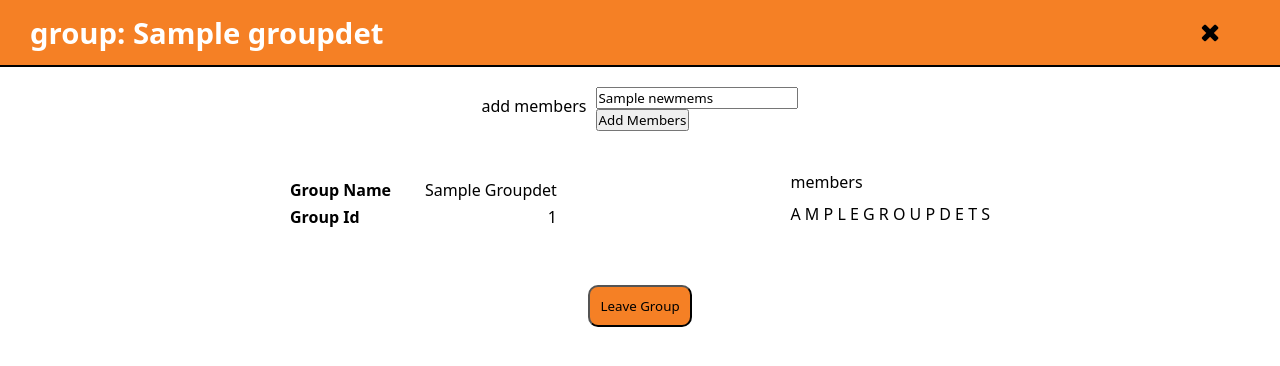
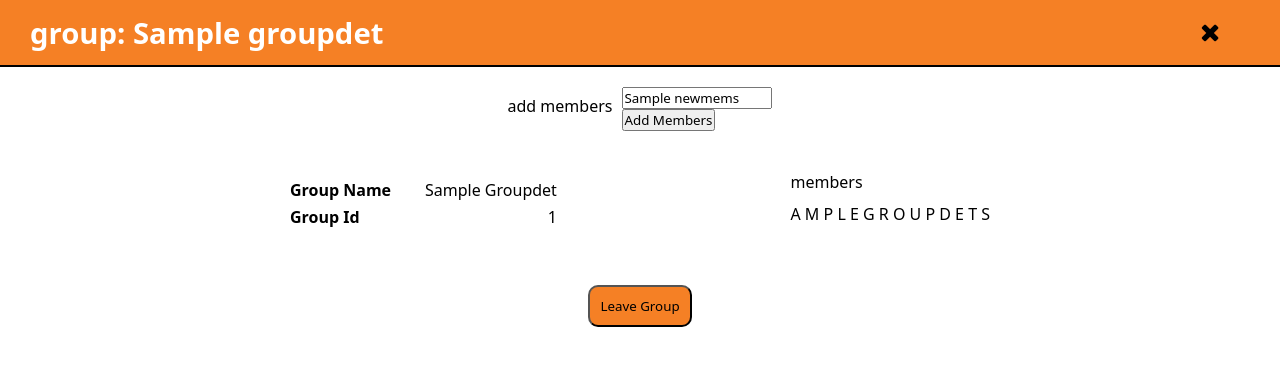
Before and after one commit to nikhil-a0/TigerBall, a Flask app: template templates/groupdetails.html in a window 1280 px wide. Shown: the top 366 px of the page. Run offline with Flask 2, Linux system fonts and the light colour scheme; the template is opened without the code that fills it: most values are stand-ins (such as "Sample title", 1, 10 or a date in 2020); some libraries are stand-ins or nearby versions.

Commit message:
small avi changes

```diff
--- a/static/main-3.css
+++ b/static/main-3.css
@@ -105,7 +105,7 @@ header aside p:nth-of-type(1) {
 }
 
 header section aside {
-    padding: 10px;
+    padding: 5px;
     background-color: gainsboro;
     justify-content: space-between;
     border-radius: 10px;
--- a/templates/groupdetails.html
+++ b/templates/groupdetails.html
@@ -49,10 +49,10 @@
             <div class="events1">
                 <aside>
                     <label>add members</label>
-                    <input type="text" name="newmems" value="{{newmems}}">
+                    <input type="text" class="form-control" name="newmems" value="{{newmems}}">
                 </aside>
                 <aside>
-                    <input type="submit" name="Add Members" value="Add Members">
+                    <input type="submit" class="btn" name="Add Members" value="Add Members">
                 </aside>
             </div>
 
```
